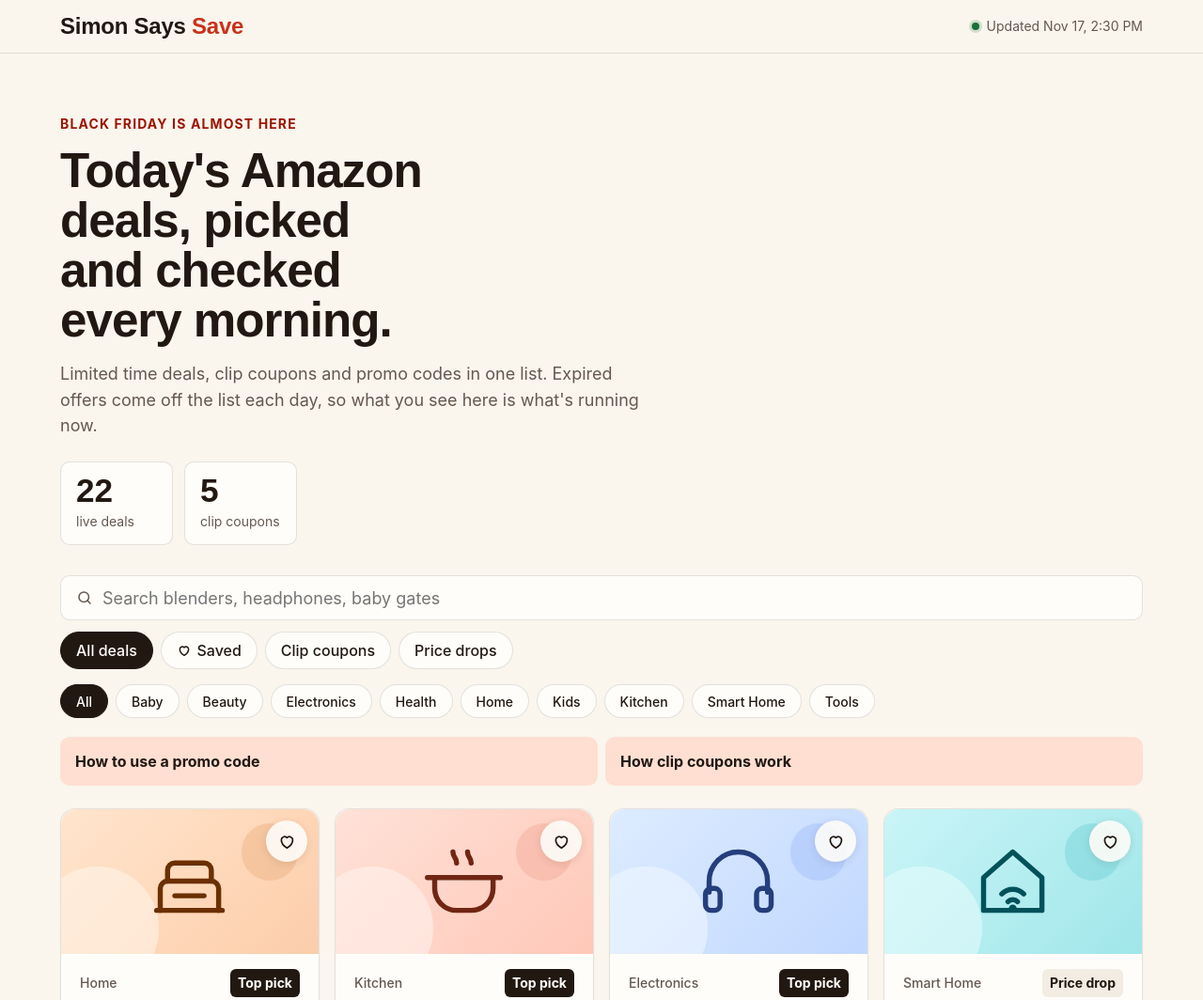
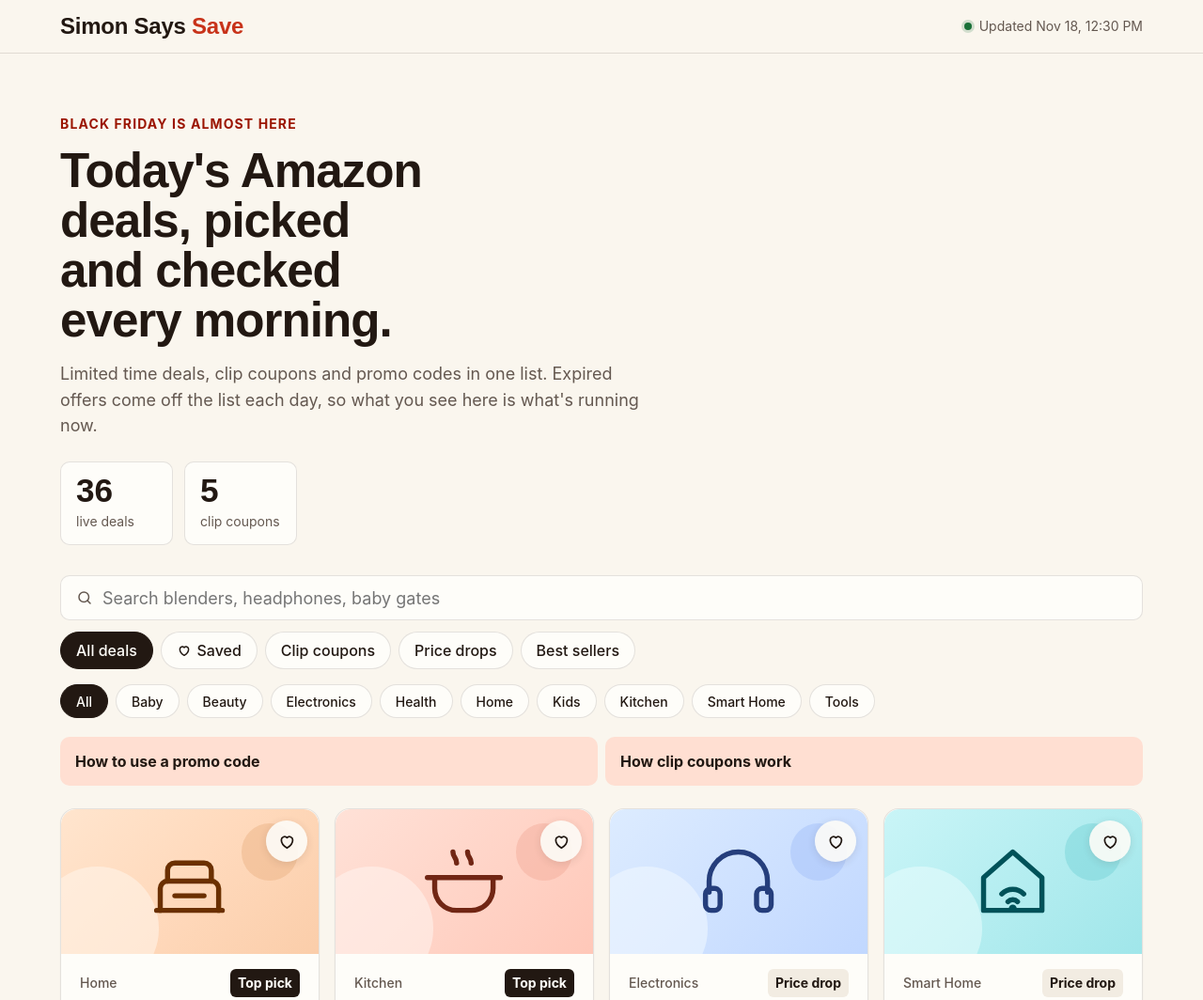
Before and after one commit to poppaserg/simon-says-save, a plain HTML site: page index.html in a window 1280 px wide. Shown: the top 1064 px of the page at 94% size. Drawn offline with Linux system fonts and the light colour scheme; a web font is replaced by a local one.

Commit message:
Daily refresh Nov 18: add Best sellers section and 4 new deals
Co-authored-by: Perplexity <noreply@perplexity.ai>

```diff
--- a/app.js
+++ b/app.js
@@ -12,7 +12,7 @@
 
   const link = asin => `https://www.amazon.com/dp/${asin}?tag=${TAG}&linkCode=ll1`;
   const esc = s => String(s).replace(/[&<>"']/g, c => ({'&':'&amp;','<':'&lt;','>':'&gt;','"':'&quot;',"'":'&#39;'}[c]));
-  const TYPES = [['all','All deals'],['saved','Saved'],['code','Promo codes'],['coupon','Clip coupons'],['deal','Price drops']];
+  const TYPES = [['all','All deals'],['saved','Saved'],['code','Promo codes'],['coupon','Clip coupons'],['deal','Price drops'],['best','Best sellers']];
 
   function toast(msg){ const t=$('toast'); t.textContent=msg; t.classList.add('show'); clearTimeout(toast.t); toast.t=setTimeout(()=>t.classList.remove('show'),1800); }
 
@@ -23,7 +23,7 @@
   }
 
   function card(d){
-    const typeTag = d.code ? '<span class="tag code">Promo code</span>' : d.type==='coupon' ? '<span class="tag coupon">Clip coupon</span>' : d.pick ? '<span class="tag pick">Top pick</span>' : '<span class="tag">Price drop</span>';
+    const typeTag = d.code ? '<span class="tag code">Promo code</span>' : d.type==='coupon' ? '<span class="tag coupon">Clip coupon</span>' : d.type==='best' ? '<span class="tag best">Best seller</span>' : d.pick ? '<span class="tag pick">Top pick</span>' : '<span class="tag">Price drop</span>';
     const code = d.code ? `<div class="codebox"><code>${esc(d.code)}</code><button type="button" class="btn small" data-copy="${esc(d.code)}" aria-label="Copy code ${esc(d.code)}">Copy code</button></div>` : '';
     const media = d.image
       ? `<div class="art photo"><img src="${esc(d.image)}" alt="${esc(d.title)}" loading="lazy" width="400" height="300"></div>`
--- a/art.js
+++ b/art.js
@@ -10,9 +10,10 @@ window.CAT_ART = (() => {
     Kitchen: '<path d="M4 11h16v3a6 6 0 0 1-6 6h-4a6 6 0 0 1-6-6z"/><path d="M2 11h2M20 11h2M9 4c0 1.5 1 1.5 1 3M13 4c0 1.5 1 1.5 1 3"/>',
     'Smart Home': '<path d="M4 11l8-7 8 7v9H4z"/><path d="M9 15.5a4.2 4.2 0 0 1 6 0M10.7 17.6a1.8 1.8 0 0 1 2.6 0"/><path d="M12 19.5h0" stroke-width="2.2"/>',
     Tools: '<path d="M14.5 6.5a4 4 0 0 0 5 5L12 19a2 2 0 0 1-3-3l7.5-7.5"/><path d="M3 21l3-3M5 4l4 4M4 9l5-5"/>',
+    Drinks: '<path d="M8 4h8l-.6 2H8.6z"/><path d="M8.6 6l-.6 2v10a2 2 0 0 0 2 2h4a2 2 0 0 0 2-2V8l-.6-2"/><path d="M8 11h8M11 14h0M13 16h0M12 12.8h0" stroke-width="1.6"/>',
     _: '<path d="M3 12V4h8l10 10-8 8z"/><circle cx="7.5" cy="8.5" r="1.5"/>'
   };
-  const HUE = { Baby: 240, Beauty: 350, Electronics: 265, Health: 15, Home: 60, Kids: 140, Kitchen: 35, 'Smart Home': 200, Tools: 95, _: 30 };
+  const HUE = { Baby: 240, Beauty: 350, Electronics: 265, Health: 15, Home: 60, Kids: 140, Kitchen: 35, 'Smart Home': 200, Tools: 95, Drinks: 175, _: 30 };
   return cat => {
     const k = P[cat] ? cat : '_', h = HUE[k];
     return `<div class="art" style="--h:${h}" aria-hidden="true">
--- a/deals.json
+++ b/deals.json
@@ -1,5 +1,5 @@
 {
-  "updated": "2026-11-17T09:30:00-05:00",
+  "updated": "2026-11-18T07:30:00-05:00",
   "tag": "sergiosimon-20",
   "deals": [
     {
@@ -9,7 +9,7 @@
       "category": "Home",
       "type": "deal",
       "offer": "10% off",
-      "note": "Limited time deal",
+      "note": "Limited time deal, ends soon",
       "code": null,
       "pick": true,
       "desc": "Eight walnut wood slat panels, each about 47 by 24 inches, covering roughly 62 square feet. They cut echo and give any room a warm, modern accent wall. Screws are included, or you can use adhesive."
@@ -35,7 +35,7 @@
       "offer": "64% off",
       "note": "Early Black Friday deal",
       "code": null,
-      "pick": true,
+      "pick": false,
       "desc": "Stream in 4K with HDR10+ on any TV with an HDMI port. Netflix, Prime Video, Disney+, YouTube and thousands more apps in one place, with Alexa voice search."
     },
     {
@@ -56,7 +56,7 @@
       "category": "Home",
       "type": "deal",
       "offer": "55% off",
-      "note": "Limited time deal",
+      "note": "Limited time deal, ends soon",
       "code": null,
       "desc": "A lightweight cordless vacuum with up to 40 minutes of run time. The Motorbar head cleans every floor type and untangles hair as it goes, and a mini brush handles stairs and couches."
     },
@@ -111,7 +111,7 @@
       "category": "Electronics",
       "type": "deal",
       "offer": "35% off",
-      "note": "Limited time deal",
+      "note": "Limited time deal, ends soon",
       "code": null,
       "desc": "Ultralight on ear wireless headphones with rich Beats sound and personalized spatial audio. Plush cushions and an adjustable fit for all day comfort, with up to 50 hours of battery life."
     },
@@ -132,7 +132,7 @@
       "brand": "Amazon",
       "category": "Kids",
       "type": "deal",
-      "offer": "32% off",
+      "offer": "33% off",
       "note": "Early Black Friday deal",
       "code": null,
       "desc": "An 11 inch kids tablet with a sharp 2.5K screen and 8 GB of RAM for ages 6 to 12. Includes a protective case, a year of ad free Kids+ content and easy parental controls."
@@ -144,7 +144,7 @@
       "category": "Kitchen",
       "type": "deal",
       "offer": "30% off",
-      "note": "Limited time deal",
+      "note": "Limited time deal, ends soon",
       "code": null,
       "desc": "The classic 5 quart tilt head stand mixer with 10 speeds and sturdy metal build. Big enough to mix about 9 dozen cookies in one batch, and the bowl is dishwasher safe."
     },
@@ -155,7 +155,7 @@
       "category": "Smart Home",
       "type": "deal",
       "offer": "56% off",
-      "note": "Limited time deal",
+      "note": "Limited time deal, ends soon",
       "code": null,
       "desc": "A Wi Fi touchscreen thermostat you can control from your phone or with Alexa. Set a 7 day schedule, match the screen color to your room and save on energy bills."
     },
@@ -187,7 +187,7 @@
       "brand": "Cideny",
       "category": "Baby",
       "type": "coupon",
-      "offer": "13% off",
+      "offer": "12% off",
       "note": "Clip the coupon on the product page",
       "code": null,
       "desc": "A pressure mounted baby and pet gate that fits openings from 29 to 40 inches. It closes by itself, has a dual lock, installs with no tools and has a low threshold for strollers."
@@ -243,9 +243,177 @@
       "category": "Electronics",
       "type": "deal",
       "offer": "18% off",
+      "note": "Limited time deal, ends soon",
+      "code": null,
+      "desc": "Sony's newest flagship noise cancelling headphones, with a faster processor and 12 microphones for even quieter listening. Tuned with mastering engineers and built for clear calls."
+    },
+    {
+      "asin": "B0FCMNKFFX",
+      "title": "Breville Smart Oven Air Fryer Pro, Black Truffle",
+      "brand": "Breville",
+      "category": "Kitchen",
+      "type": "deal",
+      "offer": "20% off",
       "note": "Limited time deal",
       "code": null,
-      "desc": "Sony's newest flagship noise cancelling headphones, with a faster processor and 12 microphones for even quieter listening. Tuned with mastering engineers and built for clear calls."
+      "pick": false,
+      "desc": "A countertop oven that roasts, bakes, air fries and dehydrates. Five smart heating elements and a two speed convection fan cook evenly and crisp up fries without a separate air fryer."
+    },
+    {
+      "asin": "B0DFNFX2K7",
+      "title": "Amazon Ember 55 inch 4 Series Fire TV",
+      "brand": "Amazon",
+      "category": "Electronics",
+      "type": "deal",
+      "offer": "39% off",
+      "note": "Early Black Friday deal",
+      "code": null,
+      "pick": true,
+      "desc": "A 55 inch 4K smart TV with HDR10+, Wi Fi 6 and a fast quad core processor. Fire TV and an Alexa voice remote are built in, so all your streaming apps are ready to go."
+    },
+    {
+      "asin": "B091G64GVK",
+      "title": "Amazon eero Pro 6E Mesh Wi Fi System",
+      "brand": "eero",
+      "category": "Smart Home",
+      "type": "deal",
+      "offer": "30% off",
+      "note": "Early Black Friday deal",
+      "code": null,
+      "pick": false,
+      "desc": "A mesh Wi Fi system that blankets up to 6,000 square feet with fast, steady coverage. Supports internet plans up to 2.5 Gbps, so the whole family can stream and game without dead spots."
+    },
+    {
+      "asin": "B003OXNBYC",
+      "title": "KitchenAid Classic 4.5 Qt Stand Mixer, Onyx Black",
+      "brand": "KitchenAid",
+      "category": "Kitchen",
+      "type": "deal",
+      "offer": "30% off",
+      "note": "Early Black Friday deal",
+      "code": null,
+      "pick": false,
+      "desc": "The sturdy metal KitchenAid tilt head mixer in a smaller 4.5 quart size, with 10 speeds. Mixes up to 8 dozen cookies in one batch, and the steel bowl is dishwasher safe."
+    },
+    {
+      "asin": "B0FQFB8FMG",
+      "title": "Apple AirPods Pro 3",
+      "brand": "Apple",
+      "category": "Electronics",
+      "type": "best",
+      "offer": "Best seller",
+      "note": "On Amazon's Best Sellers list today",
+      "code": null,
+      "pick": false,
+      "desc": "Apple's newest earbuds with up to 2x more noise cancelling than AirPods Pro 2, richer sound, built in heart rate tracking for workouts and Live Translation with iPhone."
+    },
+    {
+      "asin": "B0GJTFXNRX",
+      "title": "Apple AirTag, 2nd Generation",
+      "brand": "Apple",
+      "category": "Electronics",
+      "type": "best",
+      "offer": "Best seller",
+      "note": "On Amazon's Best Sellers list today",
+      "code": null,
+      "pick": false,
+      "desc": "Clip it to your keys, wallet or bag and find it in the Find My app. The new version has a 50% louder speaker, longer range and step by step directions on iPhone and Apple Watch."
+    },
+    {
+      "asin": "B0FK1LF5PM",
+      "title": "Owala FreeSip Water Bottle, 32 oz",
+      "brand": "Owala",
+      "category": "Kitchen",
+      "type": "best",
+      "offer": "Best seller",
+      "note": "On Amazon's Best Sellers list today",
+      "code": null,
+      "pick": false,
+      "desc": "The bottle everyone is carrying: sip through the built in straw or tilt to swig. Triple wall insulation keeps drinks cold up to 24 hours, and the lid locks so it won't leak."
+    },
+    {
+      "asin": "B0CYJBB2JQ",
+      "title": "bella Slim 2 Slice Toaster, Oatmilk",
+      "brand": "bella",
+      "category": "Kitchen",
+      "type": "best",
+      "offer": "Best seller",
+      "note": "On Amazon's Best Sellers list today",
+      "code": null,
+      "pick": false,
+      "desc": "A slim toaster that fits on any counter, with one extra wide 10 inch slot for two slices, bagels or thick bread. Six shade settings and a slide out crumb tray."
+    },
+    {
+      "asin": "B074PVTPBW",
+      "title": "Mighty Patch Original Pimple Patches, 36 Ct",
+      "brand": "Mighty Patch",
+      "category": "Beauty",
+      "type": "best",
+      "offer": "Best seller",
+      "note": "On Amazon's Best Sellers list today",
+      "code": null,
+      "pick": false,
+      "desc": "Clear hydrocolloid patches that flatten pimples overnight with no popping. They stay on while you sleep and peel off easily in the morning."
+    },
+    {
+      "asin": "B08KT2Z93D",
+      "title": "eos Shea Better Body Lotion, Vanilla Cashmere",
+      "brand": "eos",
+      "category": "Beauty",
+      "type": "best",
+      "offer": "Best seller",
+      "note": "On Amazon's Best Sellers list today",
+      "code": null,
+      "pick": false,
+      "desc": "A fast absorbing body lotion with shea butter and vitamin E for 24 hours of moisture. Non greasy, with the cozy vanilla cashmere scent that went viral."
+    },
+    {
+      "asin": "B00TPMDNSU",
+      "title": "Play Doh Starter Set, 9 Pieces",
+      "brand": "Play Doh",
+      "category": "Kids",
+      "type": "best",
+      "offer": "Best seller",
+      "note": "On Amazon's Best Sellers list today",
+      "code": null,
+      "pick": false,
+      "desc": "A classic starter kit with 4 cans of Play Doh and 9 tools to cut, stamp and roll, all packed in a reusable tote. Great for ages 3 and up and easy stocking stuffer."
+    },
+    {
+      "asin": "B00NHQFA1I",
+      "title": "LEGO Classic Medium Creative Brick Box",
+      "brand": "LEGO",
+      "category": "Kids",
+      "type": "best",
+      "offer": "Best seller",
+      "note": "On Amazon's Best Sellers list today",
+      "code": null,
+      "pick": false,
+      "desc": "A big tub of colorful bricks plus windows, eyes, 18 tires and a baseplate, so kids can build anything they imagine. Works with every other LEGO set."
+    },
+    {
+      "asin": "B0FHKZ4BP1",
+      "title": "Connect 4, 2025 Edition",
+      "brand": "Hasbro",
+      "category": "Kids",
+      "type": "best",
+      "offer": "Best seller",
+      "note": "On Amazon's Best Sellers list today",
+      "code": null,
+      "pick": false,
+      "desc": "The classic four in a row game, now with a score tracker and a fold up case that stores every disc. Quick to set up and fun for ages 6 through adults."
+    },
+    {
+      "asin": "B079VP6DH5",
+      "title": "Bounty Quick Size Paper Towels, 16 Family Rolls",
+      "brand": "Bounty",
+      "category": "Home",
+      "type": "best",
+      "offer": "Best seller",
+      "note": "On Amazon's Best Sellers list today",
+      "code": null,
+      "pick": false,
+      "desc": "A stock up pack of 16 family rolls, equal to 40 regular rolls. Quick Size sheets tear to the size you need and are twice as absorbent as the leading ordinary brand."
     }
   ]
 }
--- a/style.css
+++ b/style.css
@@ -126,3 +126,4 @@ h1{font-family:var(--display);font-weight:800;font-size:var(--text-2xl);line-hei
 .chip .n{display:inline-grid;place-items:center;min-width:1.35rem;height:1.35rem;padding:0 .3rem;margin-left:.35rem;border-radius:999px;background:var(--accent);color:#fff;font-size:.72rem;font-weight:700}
 .desc{font-size:var(--text-sm);line-height:1.5;color:oklch(32% .02 50);margin:0}
 .note{font-weight:600;color:var(--accent-ink)}
+.tag.best{background:oklch(90% .07 85);color:oklch(35% .08 70)}
```
Also changed, not shown: index.html (+3 -3 lines).
